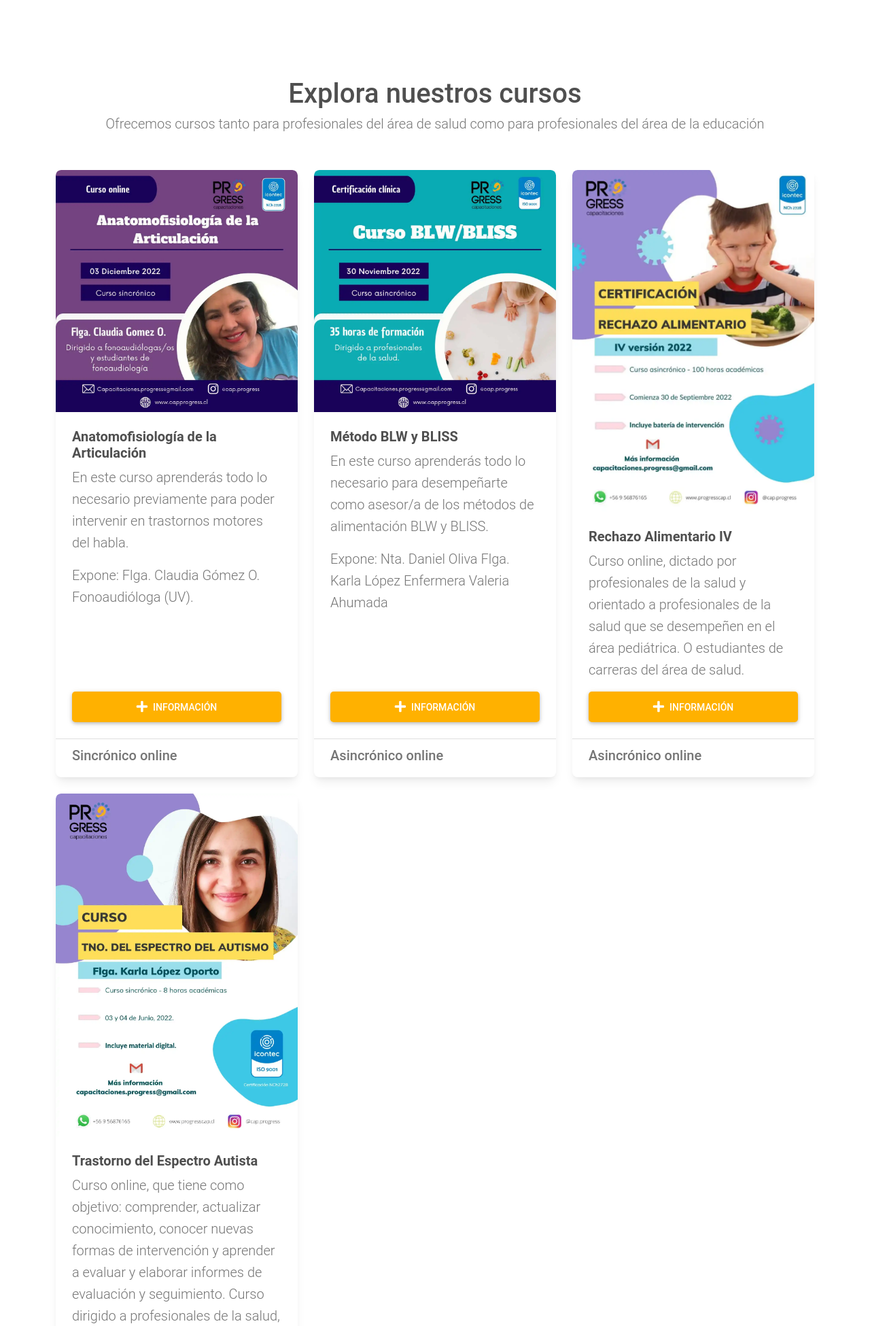
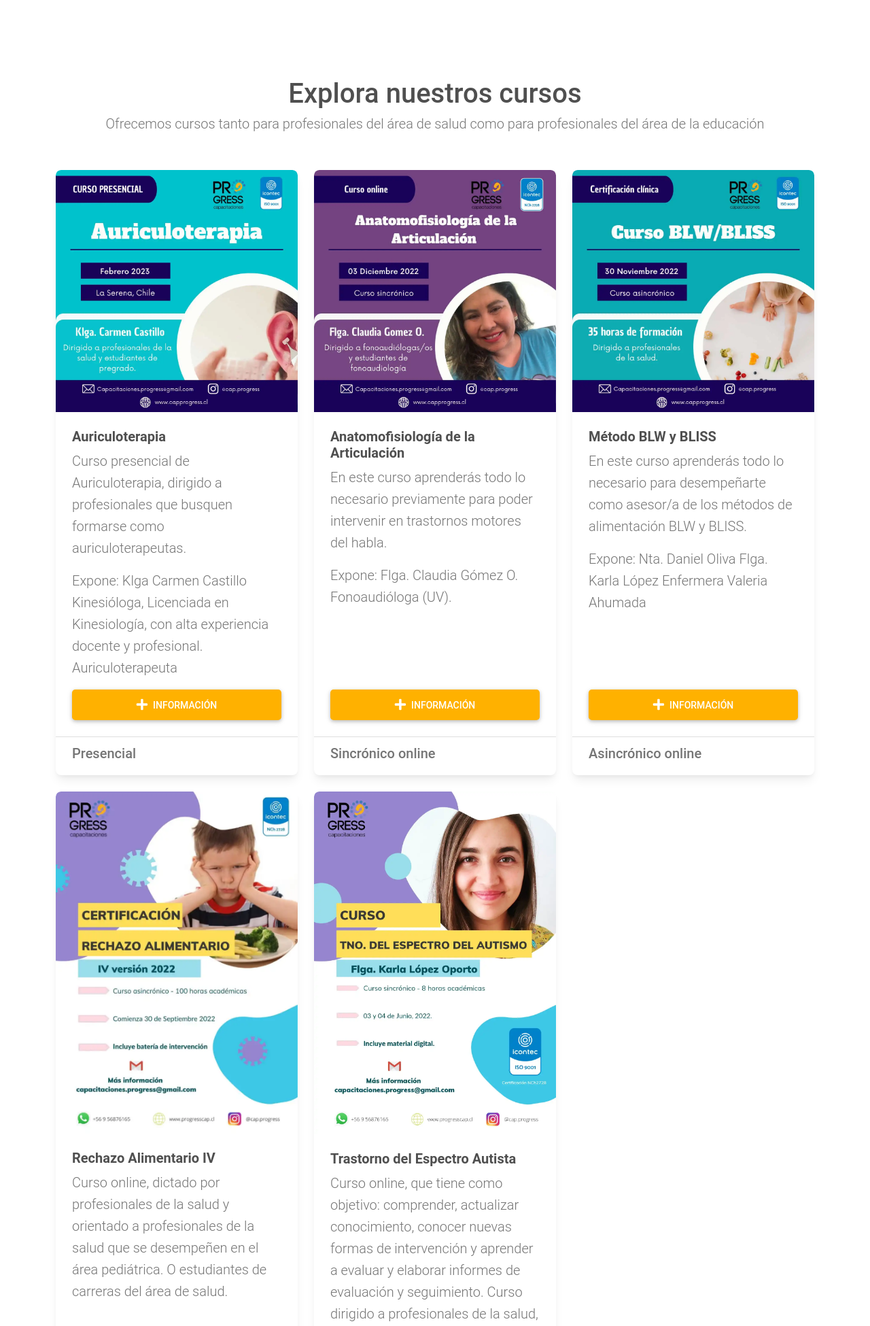
Before and after one commit to figonzal1/progresscap.cl, a PHP site: page / in a window 1280 px wide. Shown: the part 1574-3524 px from the top of the page at 68% size. Run offline with PHP 8.4, Linux system fonts and the light colour scheme.

Commit message:
Auriculoterapia separado

```diff
--- a/index.php
+++ b/index.php
@@ -343,8 +343,9 @@ header('Accept-Encoding: gzip, compress, br');
                         <!-- GRID SISTEM -->
                         <div class="row g-4">
 
+                            <?php include_once("src/html/auriculoterapia.html");?>
+
                             <!-- Anatomofisiologia -->
-
                             <div class="col-md-4">
                                 <div class="card h-100">
                                     <div class="bg-image hover-overlay hover-zoom">
@@ -437,6 +438,7 @@ header('Accept-Encoding: gzip, compress, br');
                                 </div>
                             </div>
 
+                            <!-- RA -->
                             <div class="col-md-4">
                                 <div class="card h-100">
                                     <div class="bg-image hover-overlay hover-zoom">
@@ -482,6 +484,7 @@ header('Accept-Encoding: gzip, compress, br');
                                 </div>
                             </div>
 
+                            <!-- TEA -->
                             <div class="col-md-4">
                                 <div class="card h-100">
                                     <div class="bg-image hover-overlay hover-zoom">
--- /dev/null
+++ b/src/html/auriculoterapia.html
@@ -0,0 +1,52 @@
+<!-- Auriculoterapia -->
+<div class="col-md-4">
+	<div class="card h-100">
+		<div class="bg-image hover-overlay hover-zoom">
+
+			<picture>
+
+				<source srcset="img/cursos/auriculoterapia.webp" type="image/webp">
+				<source srcset="img/cursos/auriculoterapia.png" type="image/png">
+
+				<img src="img/cursos/auriculoterapia.png" class="card-img-top" alt="Auriculoterapia" loading="lazy" />
+			</picture>
+
+			<div class="mask ">
+				<a href="https://drive.google.com/file/d/1jEo4H4b0EYVb2iVOtb_R8EzdoIK0hRpE/view?usp=drivesdk"
+					target="_blank" rel="noopener noreferrer nofollow">
+					<div class="d-flex align-items-center justify-content-center h-100">
+
+						<div class="icon-background d-flex justify-content-center align-items-center">
+							<em class="fas fa-external-link-alt fa-2x icon"></em>
+						</div>
+					</div>
+				</a>
+			</div>
+
+		</div>
+		<div class="card-body d-flex flex-column">
+			<h5 class="card-title fw-bolder">Auriculoterapia</h5>
+			<p class="card-text text-muted lead">
+				Curso presencial de Auriculoterapia, dirigido a profesionales que busquen formarse como
+				auriculoterapeutas.
+			</p>
+			<p class="card-text text-muted lead">
+				Expone: Klga Carmen Castillo
+				Kinesióloga, Licenciada en Kinesiología, con alta experiencia docente
+				y profesional. Auriculoterapeuta
+			</p>
+
+
+			<a class="btn btn-lg btn-primary mt-auto" target="_blank" rel="noopener noreferrer nofollow"
+				href="https://drive.google.com/file/d/1jEo4H4b0EYVb2iVOtb_R8EzdoIK0hRpE/view?usp=drivesdk"><em
+					class="fas fa-plus fa-lg me-2"></em>información</a>
+		</div>
+
+		<div class="card-footer">
+			<div class="d-flex align-items-center">
+				<h5 class="h5 text-muted">Presencial</h5>
+			</div>
+		</div>
+
+	</div>
+</div>
```
Also changed, not shown: img/cursos/auriculoterapia.png (added), img/cursos/auriculoterapia.webp (added).
